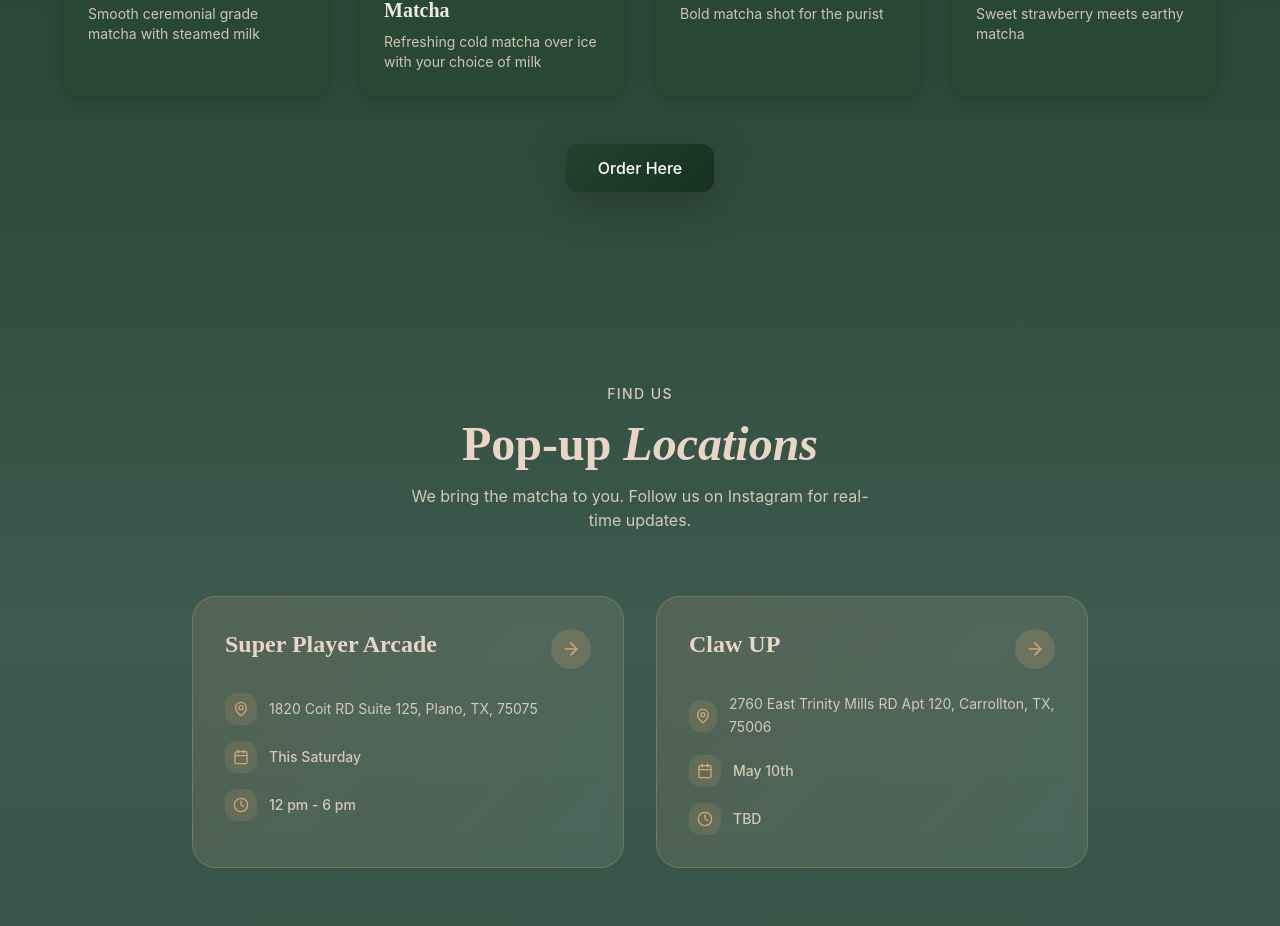
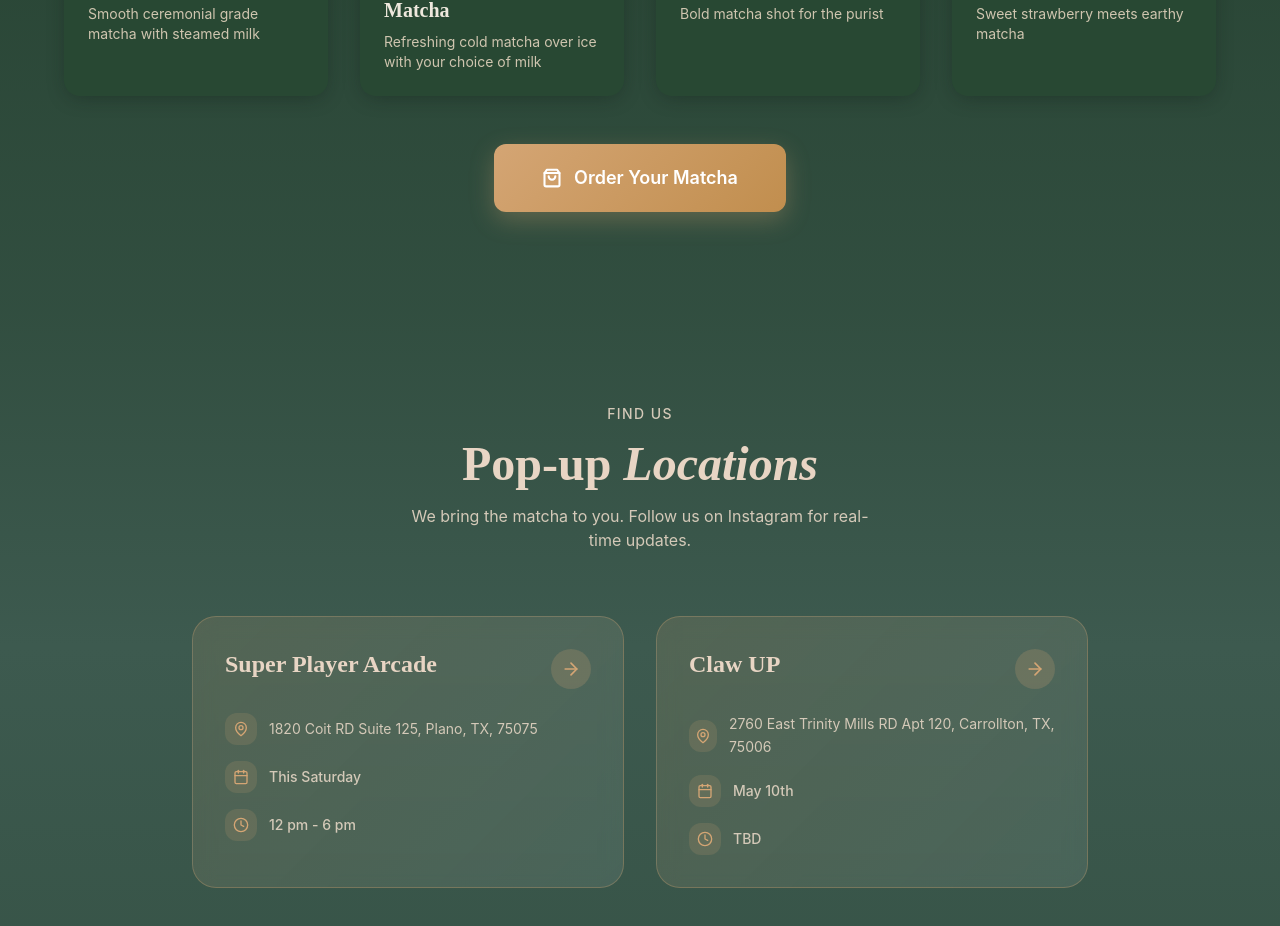
Before and after one commit to bradlyhayes12/matcha_1036, a React (Vite) app: page / in a window 1280 px wide. Shown: the part 1328-2254 px from the top of the page. Built offline with nearby package versions, Linux system fonts and the light colour scheme.

Commit message:
Redesign Order button

```diff
--- a/src/components/DrinksMenu.tsx
+++ b/src/components/DrinksMenu.tsx
@@ -1,4 +1,5 @@
 import { Button } from "./ui/button";
+import { ShoppingBag } from 'lucide-react';
 import regMatcha from '../Images/regmatcha.jpg'
 import stbMatcha from '../Images/stb-matcha.jpg'
 import mangoMatcha from '../Images/mango-sticky-rice.jpg'
@@ -76,14 +77,31 @@ export default function DrinksMenu({ externalOrderUrl }: DrinksMenuProps) {
         </div>
 
         <div className="flex justify-center px-4">
-          <Button
-            variant="hero"
-            size="lg"
-            className="w-full sm:w-auto"
+          <button
             onClick={() => window.open("https://matcha1036.square.site/#CDRBDPTBZEZ2VQ5PXBQATDBA", "_blank")}
+            className="group relative w-full sm:w-auto px-8 py-4 sm:px-12 sm:py-5 rounded-xl font-medium text-white transition-all duration-300 overflow-hidden"
+            style={{
+              background: 'linear-gradient(135deg, #D4A574 0%, #C18E4E 100%)',
+              boxShadow: '0 8px 24px rgba(212, 165, 116, 0.3)'
+            }}
+            onMouseEnter={(e) => {
+              e.currentTarget.style.boxShadow = '0 12px 36px rgba(212, 165, 116, 0.5)';
+              e.currentTarget.style.transform = 'translateY(-2px)';
+            }}
+            onMouseLeave={(e) => {
+              e.currentTarget.style.boxShadow = '0 8px 24px rgba(212, 165, 116, 0.3)';
+              e.currentTarget.style.transform = 'translateY(0)';
+            }}
           >
-            Order Here
-          </Button>
+            <div className="absolute inset-0 opacity-0 group-hover:opacity-100 transition-opacity duration-300"
+              style={{ background: 'linear-gradient(135deg, #E8D5C4 0%, #D4A574 100%)' }}
+            />
+            <div className="relative flex items-center justify-center gap-2 sm:gap-3">
+              <ShoppingBag size={20} className="sm:size-5" strokeWidth={2.5} />
+              <span className="text-base sm:text-lg font-semibold">Order Your Matcha</span>
+            </div>
+            <div className="absolute bottom-0 left-0 w-full h-1 bg-white/30 transform origin-left scale-x-0 group-hover:scale-x-100 transition-transform duration-300" />
+          </button>
         </div>
       </div>
     </section>
```
